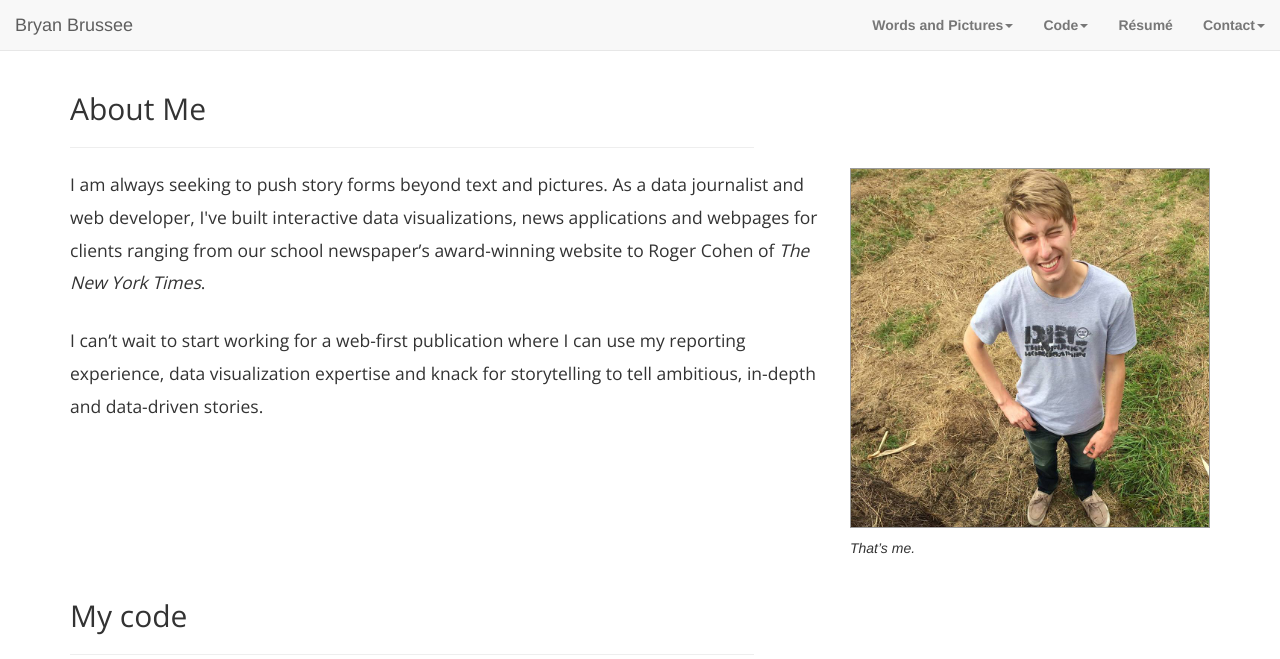
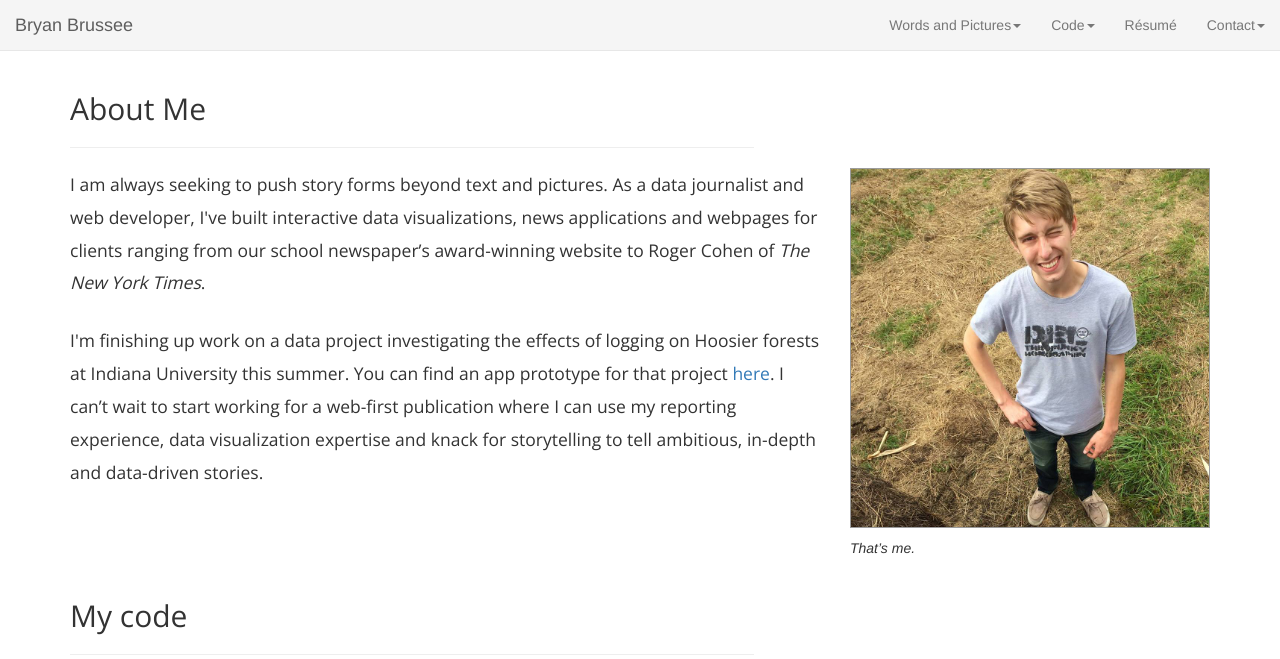
Before and after one commit to Bryan-Brussee/website, a plain HTML site: page index.html in a window 1280 px wide. Shown: the top 659 px of the page. Drawn offline with nearby package versions, Linux system fonts and the light colour scheme.

Commit message:
a different shade of gray on the navbar, a better understanding of Bootstrap in the index

```diff
--- a/css/style.css
+++ b/css/style.css
@@ -44,11 +44,21 @@ iframe {
 
 }
 
+.descrip {
+	padding-top: 2rem;
+
+}
+
 footer {
-	background-color: #f8f8f8;
+	background-color: #f5f5f5;
 	border-top: thick double #e7e7e7;
 	height: 50px;
 	margin-top: 20px;
+}
+
+.container-fluid {
+	background-color: #f5f5f5;
+
 }
 
 ul.footer-text {
--- a/index.html
+++ b/index.html
@@ -45,7 +45,7 @@
         <ul class="nav navbar-nav navbar-right">
 
           <li class="dropdown">
-            <a href="#" class="dropdown-toggle" data-toggle="dropdown" role="button" aria-haspopup="true" aria-expanded="false"><b>Words and Pictures</b><span class="caret"></span></a>
+            <a href="#" class="dropdown-toggle" data-toggle="dropdown" role="button" aria-haspopup="true" aria-expanded="false">Words and Pictures<span class="caret"></span></a>
             <ul class="dropdown-menu">
 
               <li><a href="http://www.idsnews.com/staff/bryan-brussee" target="_blank">The Indiana Daily Student</a></li>
@@ -63,7 +63,7 @@
       </li>
 
       <li class="dropdown">
-        <a href="#" class="dropdown-toggle" data-toggle="dropdown" role="button" aria-haspopup="true" aria-expanded="false"><b>Code</b><span class="caret"></span></a>
+        <a href="#" class="dropdown-toggle" data-toggle="dropdown" role="button" aria-haspopup="true" aria-expanded="false">Code<span class="caret"></span></a>
         <ul class="dropdown-menu">
           <li><a href="life_expectancy_by_income.html">Life expectancy by income per capita (D3)</a></li>
           <li><a href="sankey.html">Australian asylum-seeker flow (D3)</a></li>
@@ -80,11 +80,11 @@
         </ul>
       </li>
 
-      <li><a href="assets/Brussee_resume.pdf" target="_blank"><b>Résumé</b></a></li>
+      <li><a href="assets/Brussee_resume.pdf" target="_blank">Résumé</a></li>
 
 
       <li class="dropdown">
-        <a href="#" class="dropdown-toggle" data-toggle="dropdown" role="button" aria-haspopup="true" aria-expanded="false"><b>Contact</b><span class="caret"></span></a>
+        <a href="#" class="dropdown-toggle" data-toggle="dropdown" role="button" aria-haspopup="true" aria-expanded="false">Contact<span class="caret"></span></a>
         <ul class="dropdown-menu">
           <li><a href="mailto:bryanbrussee17@gmail.com"><i class="fa fa-envelope fa-2x"></i></a></li>
           <li><a href="https://www.linkedin.com/in/bryan-brussee/" target="_blank"><i class="fa fa-linkedin fa-2x"></i></a></li>
@@ -113,7 +113,7 @@
 
    <p>I am always seeking to push story forms beyond text and pictures. As a data journalist and web developer, I've built interactive data visualizations, news applications and webpages for clients ranging from our school newspaper’s award-winning website to Roger Cohen of <i>The New York Times</i>.</p>
 
-     <p>I can’t wait to start working for a web-first publication where I can use my reporting experience, data visualization expertise and knack for storytelling to tell ambitious, in-depth and data-driven stories.</p>
+   <p>I'm finishing up work on a data project investigating the effects of logging on Hoosier forests at Indiana University this summer. You can find an app prototype for that project <a href="/tree-bids-map/index.html" target="_blank">here</a>. I can’t wait to start working for a web-first publication where I can use my reporting experience, data visualization expertise and knack for storytelling to tell ambitious, in-depth and data-driven stories.</p>
 
 
     </div>
```
Also changed, not shown: earthquake.html (+2 -2 lines).
